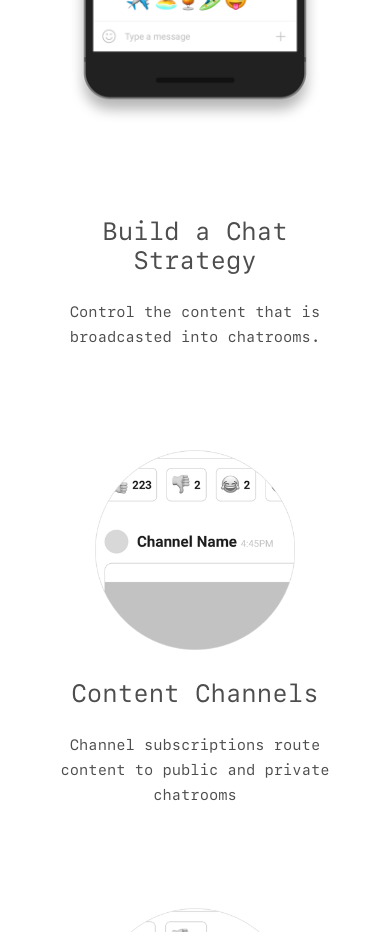
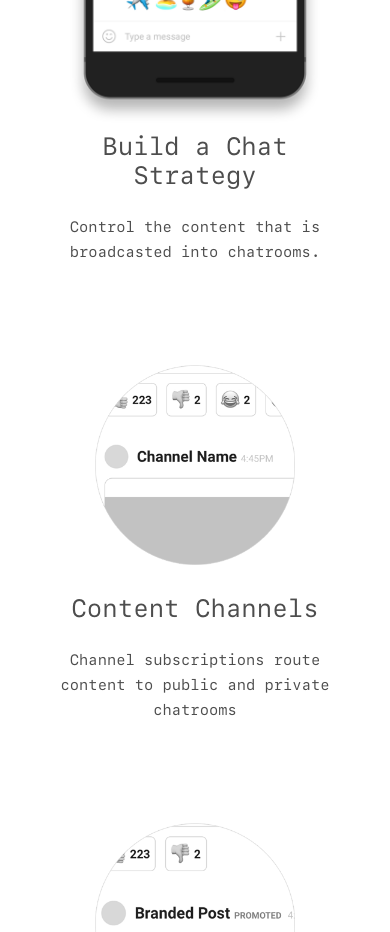
Before and after one commit to xalesouzax/gc-landingpage-v2, a plain HTML site: page index.html in a window 390 px wide. Shown: the part 1140-2072 px from the top of the page. Drawn offline with Linux system fonts and the light colour scheme.

Commit message:
improvements

```diff
--- a/css/style.css
+++ b/css/style.css
@@ -605,7 +605,7 @@ a {
 
 .feature1-right {
 
-	margin-top: 25px;
+	margin-top: 5px;
 	margin-left: 0;
 
 }
@@ -614,6 +614,7 @@ a {
 
 	font-size: 25px;
 	width: auto;
+	margin-top: 5px;
 
 }
 
```
